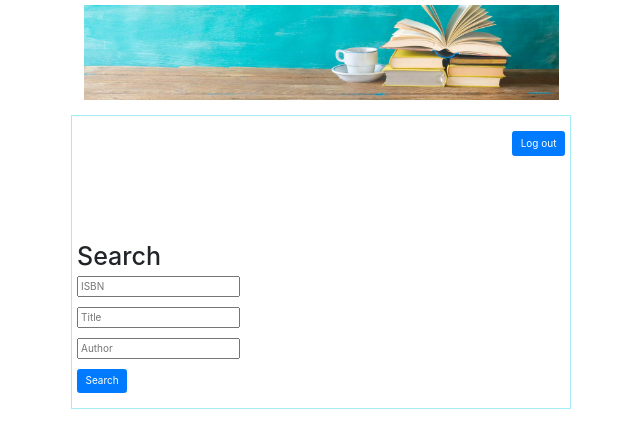
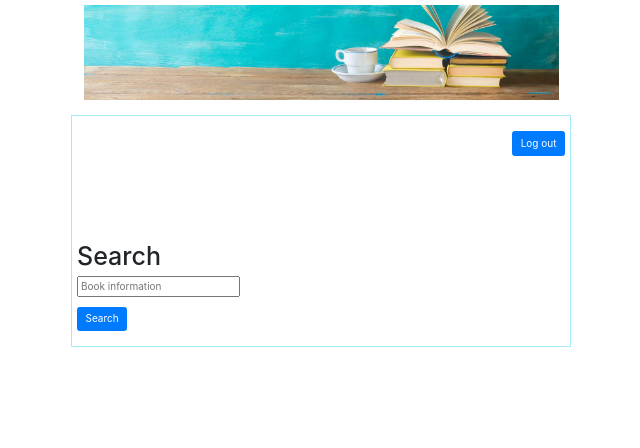
Before and after one commit to KKhvatova/Book_web_site, a Flask app: template templates/search.html in a window 1280 px wide. Shown: the top 448 px of the page, without its empty margins (319-959 px from the left). Run offline with Flask 2, Linux system fonts and the light colour scheme; the template is opened without the code that fills it, so the values that code supplies are empty; some libraries are stand-ins or nearby versions.

Commit message:
change to sql

```diff
--- a/app.py
+++ b/app.py
@@ -30,17 +30,13 @@ app.config["SESSION_PERMANENT"] = False
 app.config["SESSION_TYPE"] = "filesystem"
 Session(app)
 
-#db = SQLAlchemy(app)
-
 # Set up database
 engine = create_engine(os.getenv("DATABASE_URL"))
 db = scoped_session(sessionmaker(bind=engine))
 
 @app.route('/')
 def index():
-    return('more.html')
-    #return render_template('index.html')
-
+    return render_template('index.html')
 
 @app.route("/sing_in", methods=['POST'])
 def sing_in():
@@ -55,10 +51,11 @@ def sing_in():
         #print(username, password)
         if username == '' or password == '':
             return render_template('index.html', message='Please enter required fields')
-        if db.session.query(User).filter(User.username == username, User.password == password).count() == 0:
-            return render_template('index.html', message ='The email or password you entered is invalid')
 
-        result = db.session.query(User).filter(User.username == username, User.password == password).first()
+        result = db.execute('SELECT * FROM users WHERE username=:username and password=:password',
+                            {"username": username, "password": password}).fetchone()
+        if result == None:
+            return render_template('index.html', message ='The email or the password you entered is invalid')
 
         # Remember which user has logged in
         session["user_id"] = result.id
@@ -71,6 +68,7 @@ def sing_in():
 def register():
     return render_template('index_2.html')
 
+
 @app.route("/sing_up", methods=["POST"])
 def sing_up():
     # Create an accout
@@ -78,31 +76,43 @@ def sing_up():
         username = request.form['username']
         password = request.form['password']
         re_password = request.form['re_password']
-        #print(username, password)
+
         if username == '' or password == '' or re_password == '':
             return render_template('index_2.html', message='Please enter required fields')
         if password != re_password:
             return render_template('index_2.html', message='Your password and confirmation password do not match')
-        if db.session.query(User).filter(User.username == username).count() == 1:
-            return render_template('index_2.html', message='This account already exists')
+
+        result = db.execute('SELECT * FROM users WHERE username=:username', {"username": username}).fetchone()
+
+        if result:
+            return render_template('index_2.html', message='The account with this username already exists')
         else:
             data = User(username, password)
             db.session.add(data)
             db.session.commit()
             return render_template('success.html')
 
+
 @app.route("/result", methods = ["GET"])
 def search():
     if request.method == 'GET':
-        isbn = request.args.get('isbn')
-        title = request.args.get('title')
-        author = request.args.get('author')
-        if isbn == '' and title == '' and author == '':
-            return render_template('search.html', message='Please enter al least one field')
-        if db.session.query(Book).filter(or_(Book.isbn == isbn, Book.title == title, Book.author == author)).count() == 0:
+        query_for_book = request.args.get('query_for_book')
+        if query_for_book == '':
+            return render_template('search.html', message='Please enter isbn, title or author of the book')
+
+        #change to use in LIKE sql
+        query_for_book = '%'+query_for_book+'%'
+
+        results = db.execute('SELECT * \
+                            FROM books \
+                            WHERE books.isbn LIKE :query_for_book OR \
+                            books.title LIKE :query_for_book OR \
+                            books.author LiKE :query_for_book LIMIT 10',
+                            {"query_for_book": query_for_book}).fetchall()
+
+        if len(results) == 0:
             return render_template('search.html', message='There is no match')
         else:
-            results = db.session.query(Book).filter(or_(Book.isbn == isbn, Book.title == title, Book.author == author))
             return render_template('success.html', results=results)
 
 @app.route("/result/<int:book_id>")
@@ -110,15 +120,15 @@ def book(book_id):
     """List details about a single book."""
 
     # Make sure book exists.
-    book = db.session.query(Book).filter(Book.id == book_id).first()
+    book = db.execute('Select * FROM books WHERE books.id=:book_id', {"book_id": book_id}).fetchall()
     if book is None:
         return render_template("error.html", message="No such book.")
     #if the book exists
     else:
         #check reviews
-        session['book_id'] = book_id
-        session['book_isbn'] = book.isbn
-        num_review = db.session.query(Review).filter(Review.book_isbn == book.isbn).count()
+        session['book_id'] = book[0][0]
+        session['book_isbn'] = book[0][1]
+        review = db.execute('SELECT * FROM reviews WHERE reviews.book_isbn=:book_isbn', {"book_isbn":book[0][1]}).fetchall()
 
         #check GOODREADS reviews
         # Read API key from env variable
@@ -126,7 +136,7 @@ def book(book_id):
 
         # Query the api with key and ISBN as parameters
         query = requests.get("https://www.goodreads.com/book/review_counts.json",
-                params={"key": key, "isbns": book.isbn})
+                params={"key": key, "isbns": book[0][1]})
 
         # Convert the response to JSON
         response = query.json()
@@ -134,17 +144,10 @@ def book(book_id):
         average_rating = response['average_rating']
         ratings_count = response['ratings_count']
 
-        # add var to the session
-        #session['average_rating'] = average_rating
-        #session['ratings_count'] = ratings_count
-        #session['book'] = book
-
-        if num_review > 0:
-            review = db.session.query(Review).filter(Review.book_isbn == book.isbn)
-            #session['review'] = review
-            return render_template("book_page.html", book=book, comments=review, average_rating=average_rating, ratings_count=ratings_count)
+        if len(review) > 0:
+            return render_template("book_page.html", book=book[0], comments=review, average_rating=average_rating, ratings_count=ratings_count)
         else:
-            return render_template("book_page.html", book=book, comments=None, average_rating=average_rating, ratings_count=ratings_count)
+            return render_template("book_page.html", book=book[0], comments=None, average_rating=average_rating, ratings_count=ratings_count)
 
 @app.route('/submit_review', methods=['POST'])
 def submit_review():
@@ -161,9 +164,9 @@ def submit_review():
         except:
             book_id = str(session['book_id'])
             flash('Provide rating and some comment to the book')
-            return redirect("/result/" + book_id) #, message='Provide rating and some comment to the book')
+            return redirect("/result/" + book_id)
 
-
+'''
 @app.route("/api/<isbn>")
 def return_json(isbn):
 
@@ -190,5 +193,7 @@ def return_json(isbn):
 
     return jsonify({'result': result})
 
+'''
+
 if __name__ == '__main__':
     app.run()
--- a/templates/search.html
+++ b/templates/search.html
@@ -11,9 +11,7 @@
         <p class = 'main'>
             <form action = "/result" method = "get">
                 <h1>Search</h1>
-                <p><input type = "text" name = "isbn" placeholder="ISBN"></p>
-                <p><input type = "text" name = "title" placeholder="Title"></p>
-                <p><input type = "text" name = "author" placeholder="Author"></p>
+                <p><input type = "text" name = "query_for_book" placeholder="Book information"></p>
                 <button type="submit" class="btn btn-primary">Search</button>
             </form>
         </p>
--- a/templates/success.html
+++ b/templates/success.html
@@ -16,9 +16,9 @@
         <h2 align="center">Here is what we found on your request</h2>
             {% for result in results %}
                 <br>
-                <a href="{{ url_for('book', book_id=result.id) }}" style="color:black">Title: {{ result.title }}</a><br/>
-                Author: {{ result.author }}<br/>
-                Year: {{ result.year }}<br/>
+                <a href="{{ url_for('book', book_id=result[0]) }}" style="color:black">Title: {{ result[2] }}</a><br/>
+                Author: {{ result[3] }}<br/>
+                Year: {{ result[4] }}<br/>
             {% endfor %}
     </div>
 </div>
```
Also changed, not shown: templates/book_page.html (+5 -5 lines), 2 other files.
